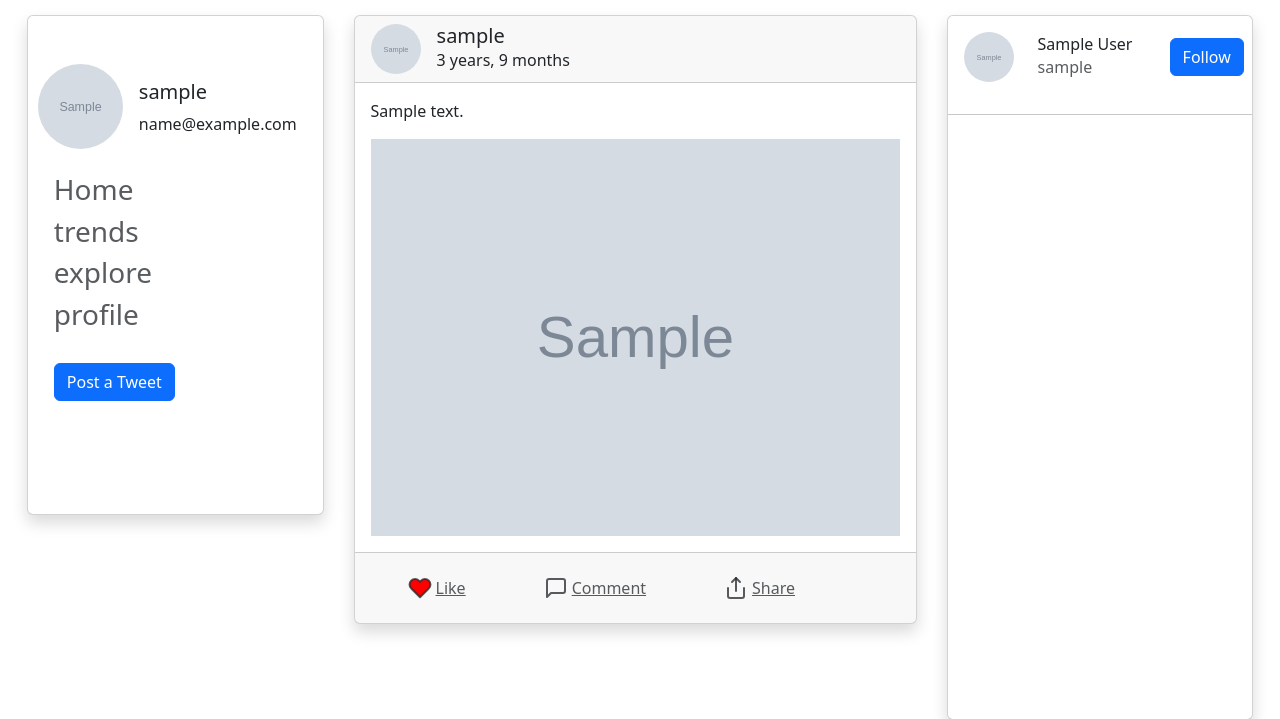
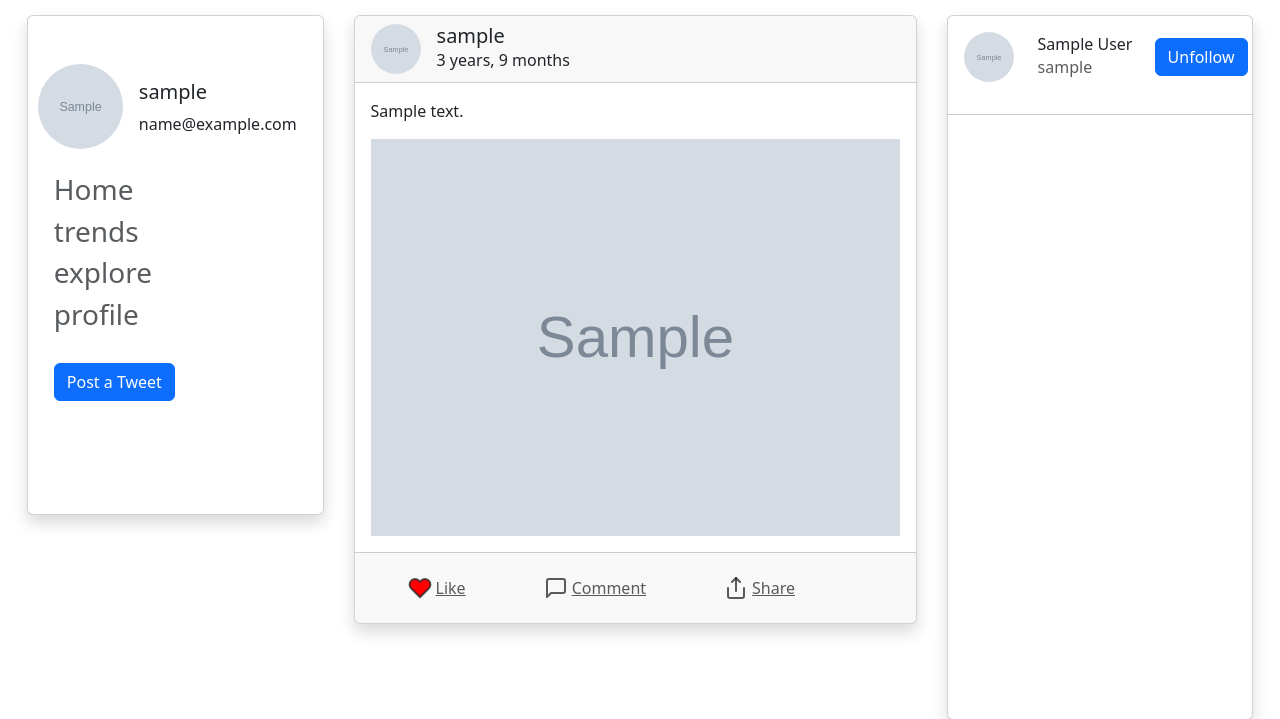
Before and after one commit to E-ELMTALAB/Twitter, a Django app: page /tweet_app/home/ in a window 1280 px wide. Shown: the top 719 px of the page. Run offline with Django 4.2, Linux system fonts and the light colour scheme; a user stored in the database is signed in; tables that the repository leaves empty hold one stand-in row (values such as "Sample post"); grey boxes marked "Sample" are stand-in pictures.

Commit message:
now the follow funtionality fully works

```diff
--- a/static/js/script.js
+++ b/static/js/script.js
@@ -163,6 +163,15 @@ $(document).ready(function() {
 
         var form = $(this);
         var formData = form.serialize();
+        var button = form.find('button[type="submit"]'); // Find the submit button within the form
+        // button.text('Unfollow');
+        // Change the button text to indicate that the request is being processed
+        // Toggle the button text between "Follow" and "Unfollow"
+        if (button.text().trim() == 'Follow') {
+            button.text('Unfollow');
+        } else {
+            button.text('Follow');
+        }
 
         console.log("the follow request sent");
 
--- a/tweet_app/templates/tweet_app/home.html
+++ b/tweet_app/templates/tweet_app/home.html
@@ -359,15 +359,21 @@
                   <div class="d-flex flex-row my-3 justify-content-between">
                     <div class="d-flex flex-row align-items-center justify-content-between">
                       <img class="rounded-circle mx-3" src="{{recom.profile_picture_path.url}}" style="width:50px; height:50px;" alt="defualt"/>
-                      <div class="d-flex flex-column" style="width:140px;">
+                      <div class="d-flex flex-column" style="width:125px;">
                         <h6 class="mx-2 my-0">{{recom.name}}</h6>
                         <p class="text-muted mx-2 my-0">{{recom.username}}</p>
                         <input type="hidden" name="user_id" value="{{recom.id}}">
                       </div>
                       <div class="d-flex">
-                        <button type="submit" class="btn btn-primary">
-                          Follow
-                        </button>
+                        {% if recom.id in followings %}
+                          <button type="submit" id="submit_button" class="btn btn-primary">
+                            Unfollow
+                          </button>
+                        {% else %}
+                          <button type="submit" id="submit_button" class="btn btn-primary">
+                            Follow
+                          </button>
+                        {% endif %}
                       </div>
                     </div>
                   </div>
--- a/tweet_app/views.py
+++ b/tweet_app/views.py
@@ -21,6 +21,9 @@ def home(request):
     liked_tweets = Like.objects.filter(user_id=request.user.id)
     liked_tweets = [tweets.tweet_id for tweets in liked_tweets]
 
+    followed = Followers.objects.filter(follower_id=request.user.id)
+    followings = [follow.following_id for follow in followed]
+
     print("the liked numbers :" , str(liked_tweets))
     print("the recommendations : " , str(recoms))
     # print("the username is :", recoms[0])
@@ -29,7 +32,8 @@ def home(request):
         "tweets" : tweets ,
         "comments" : comments ,
         "liked_tweets" : liked_tweets ,
-        "recoms" : recoms
+        "recoms" : recoms ,
+        "followings" : followings
     }
     return render(request , "tweet_app/home.html" , context=context)
 
@@ -159,8 +163,17 @@ def send_follow_request(request):
         print("a tweet has been sent")
         user_id = request.POST.get("user_id")
 
-        follow = Followers(follower_id=request.user.id , following_id=user_id)
-        follow.save()
+        followers = Followers.objects.filter(follower_id=request.user.id , following_id=user_id)
+        if followers.exists() :
+            print("about to delete the follow")
+            print(followers)
+            followers.delete()
+        else:
+            print("going to follow a user")
+            follow = Followers(follower_id=request.user.id , following_id=user_id)
+            follow.save()
+
+
 
         print("the user id is :", user_id)
 
```
